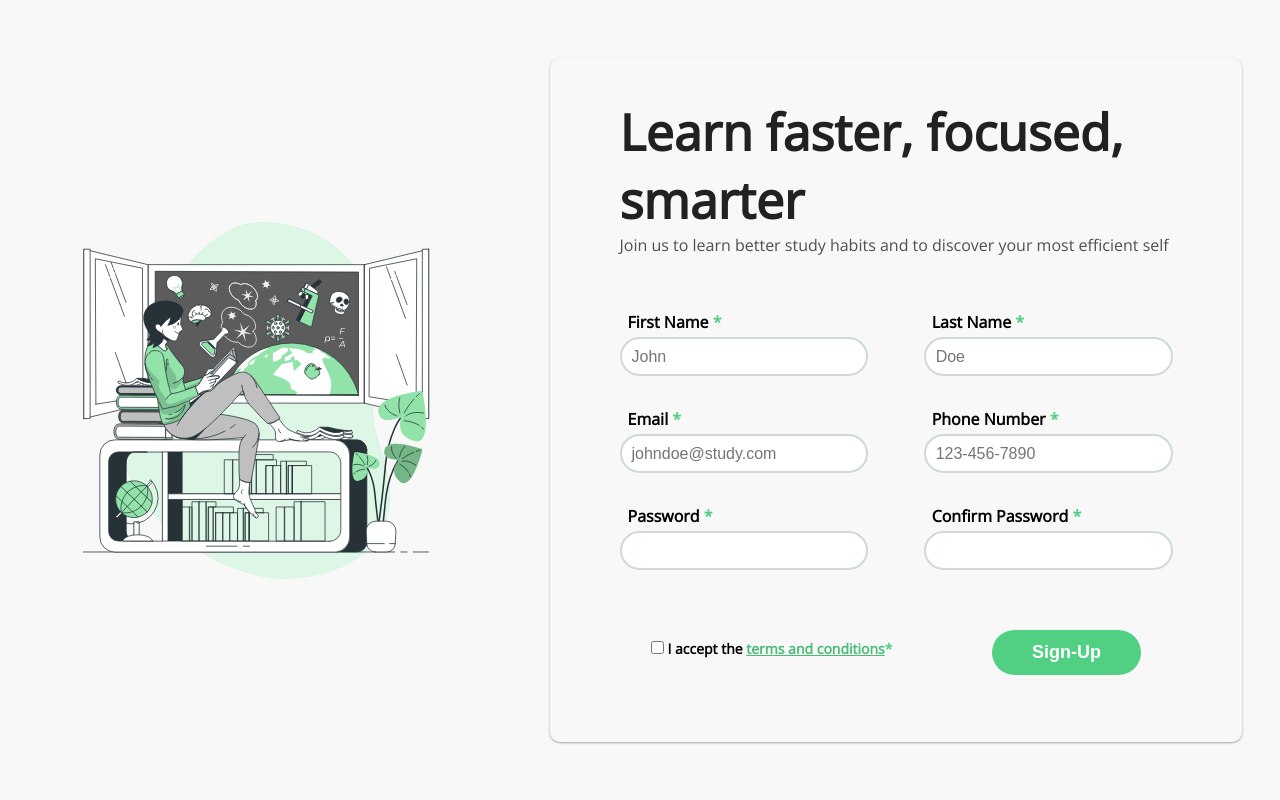
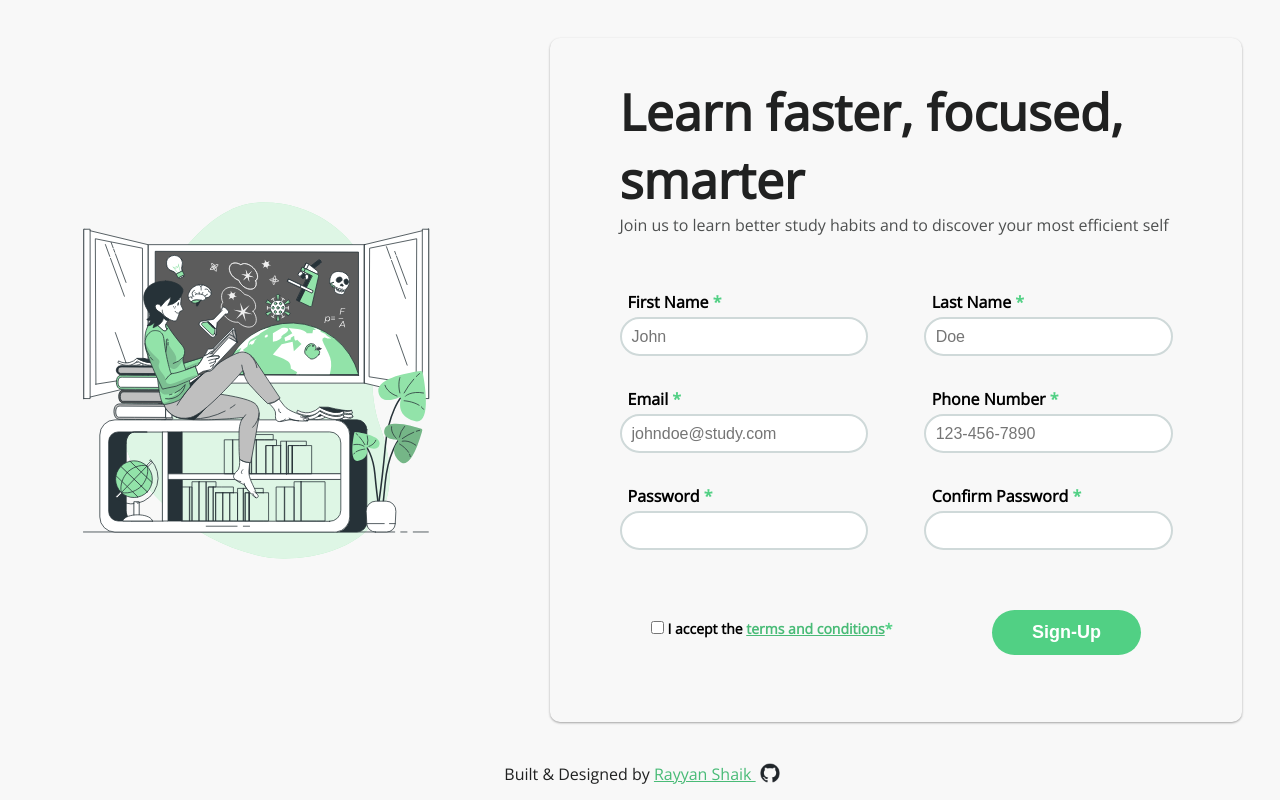
Before and after one commit to rayyanshaik2022/sign-up-form-odin, a plain HTML site: page index.html in a window 1280 px wide. Drawn offline with nearby package versions, Linux system fonts and the light colour scheme.

Commit message:
Added README.md and footer

```diff
--- a/index.html
+++ b/index.html
@@ -71,5 +71,9 @@
                 </div>
             </div>
         </div>
+
+        <footer>
+            Built & Designed by <a href="https://github.com/rayyanshaik2022">Rayyan Shaik <span><img id="github-link" src="./assets/github-mark.png" width="20px"></span></a>
+        </footer>
     </body>
 </html>
--- a/styles.css
+++ b/styles.css
@@ -26,7 +26,7 @@ body {
 #splash-container {
     flex-grow: 1;
     min-width: 350px;
-    height: 100vh;
+    height: 95vh;
 
     display: flex;
     justify-content: center;
@@ -198,3 +198,21 @@ a {
     color: var(--red-highlight);
     font-weight: 700;
 }
+
+footer {
+    margin-top: auto;
+    height: 30px;
+
+    text-align: center;
+    color: var(--text-main-color);
+
+    min-width: 50vw;
+}
+
+#github-link {
+    transform: translateY(3px) translateX(4px);
+}
+
+#github-link:hover {
+    transform: translateY(3px) translateX(4px) scale(1.2);
+}
```
Also changed, not shown: assets/github-mark.png (added), 1 other file.
